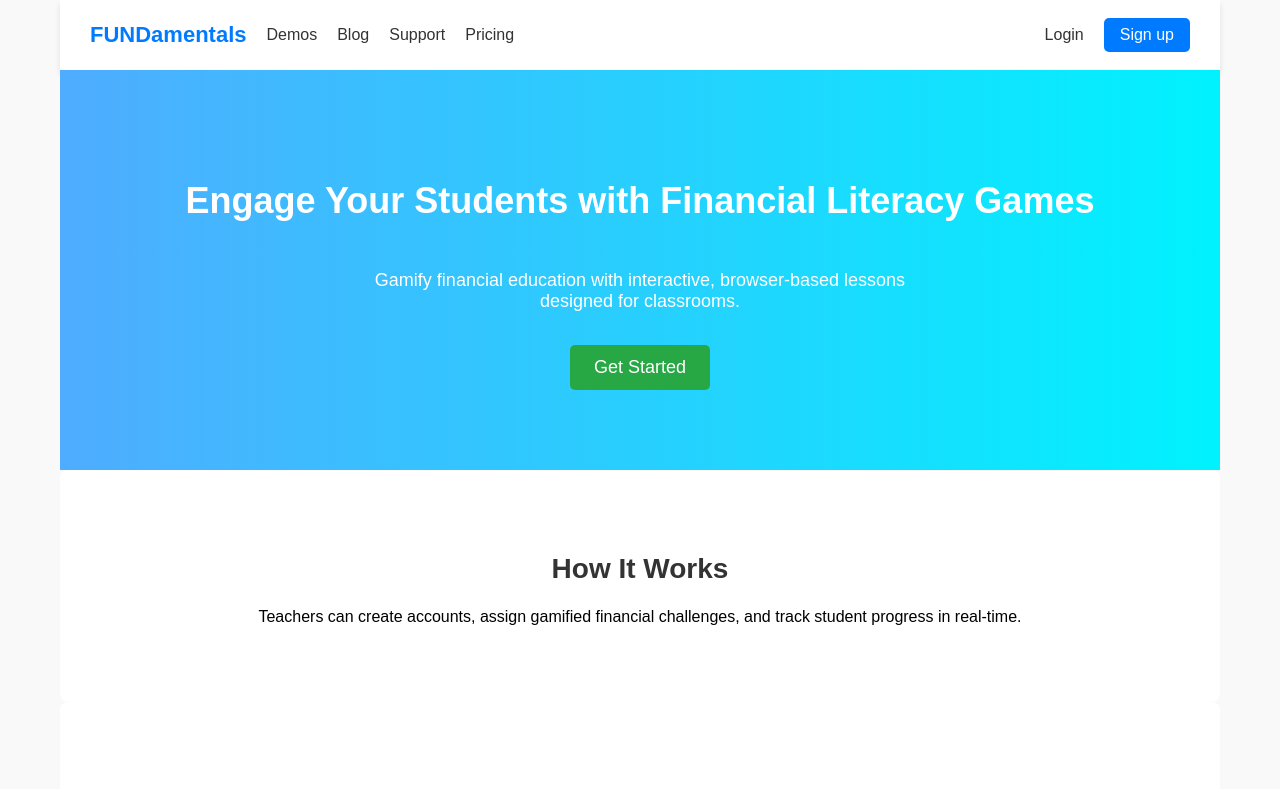
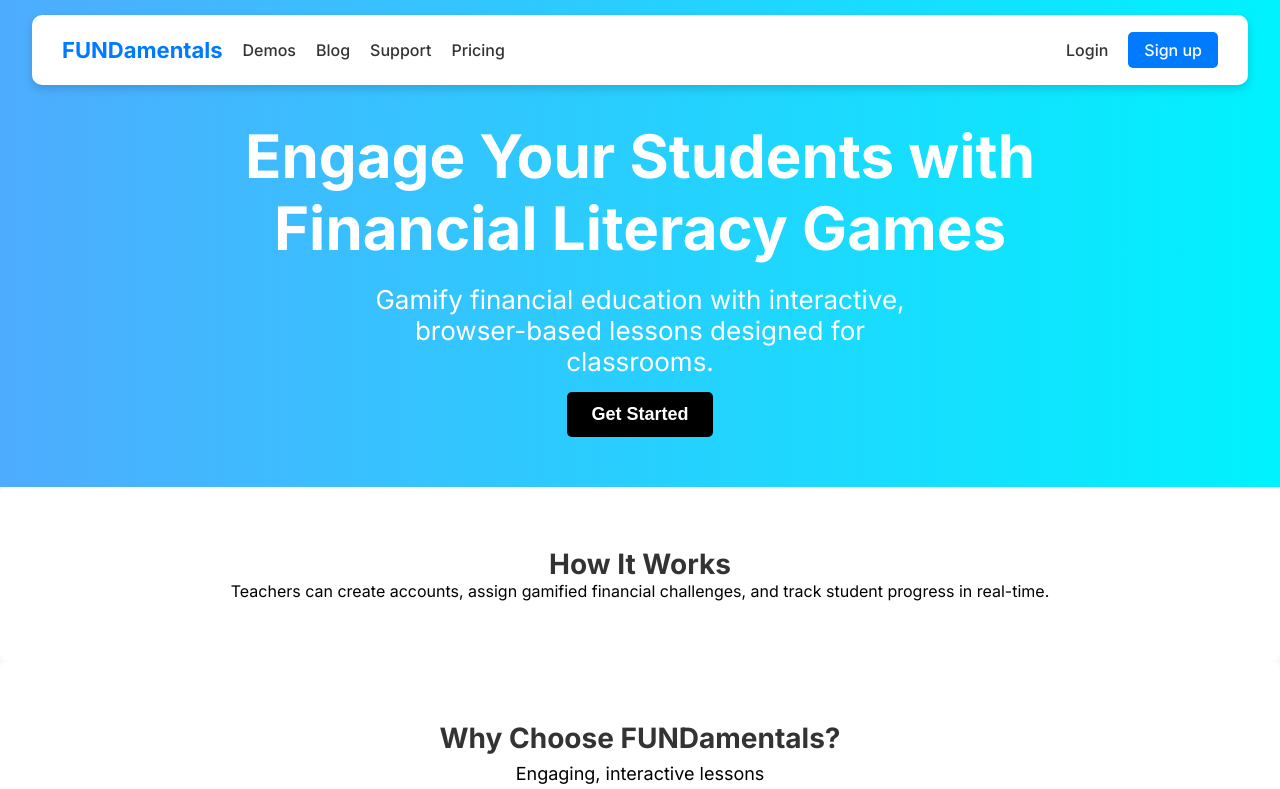
Before and after one commit to JJohnJones/fundamentals-frontend, a React (Create React App) app: page / in a window 1280 px wide. Shown: the top 789 px of the page. Built offline with nearby package versions, Linux system fonts and the light colour scheme.

Commit message:
Working version

```diff
--- a/src/site/main.css
+++ b/src/site/main.css
@@ -1,21 +1,23 @@
 /* General Styles */
+@import url('https://fonts.googleapis.com/css2?family=Inter:ital,opsz,wght@0,14..32,100..900;1,14..32,100..900&display=swap');
+
 * {
-    box-sizing: border-box; /* Ensures padding and border are included in width calculations */
+    box-sizing: border-box;
+    margin: 0;
+    padding: 0;
 }
 
 body {
     margin: 0;
     padding: 0;
-    font-family: 'Arial', sans-serif;
+    font-family: 'Inter', 'Arial', sans-serif;
     background-color: #f9f9f9;
-    overflow-x: hidden; /* Prevents horizontal overflow */
 }
 
 .container {
     width: 100%;
-    max-width: 1200px;
-    margin: 0 auto;
-    padding: 0 20px;
+    margin: 0;
+    padding: 0;
 }
 
 /* Navigation */
@@ -26,12 +28,17 @@ body {
     display: flex;
     justify-content: space-between;
     align-items: center;
-    flex-wrap: wrap; /* Prevents overflow on smaller screens */
-    box-shadow: 0 4px 6px rgba(0, 0, 0, 0.1);
-    width: 100%;
+    flex-wrap: wrap;
+    box-shadow: 0 4px 10px rgba(0, 0, 0, 0.15); /* Stronger shadow for floating effect */
+    border-radius: 10px; /* Rounded corners */
+    position: sticky;
+    top: 15px; /* Detach from the top */
+    margin: 0 auto; /* Center it */
+    max-width: 95%; /* Ensure it doesn’t touch screen edges */
 }
 
-.nav-left, .nav-right {
+
+.nav-left {
     display: flex;
     align-items: center;
     gap: 20px;
@@ -41,7 +48,12 @@ body {
     display: flex;
     align-items: center;
     gap: 20px;
-    flex-wrap: wrap; /* Allows links to move to a new row if needed */
+}
+
+.nav-right {
+    display: flex;
+    align-items: center;
+    gap: 20px;
 }
 
 .nav-link {
@@ -49,7 +61,6 @@ body {
     color: #333;
     font-size: 16px;
     font-weight: 500;
-    white-space: nowrap; /* Prevents breaking of links */
 }
 
 .nav-left-logo {
@@ -79,7 +90,7 @@ body {
     padding: 10px;
 }
 
-/* Responsive Navigation */
+/* Mobile Navigation */
 @media (max-width: 768px) {
     .hamburger {
         display: block;
@@ -112,34 +123,38 @@ body {
 /* Hero Sections */
 .first-hero {
     background: linear-gradient(to right, #4facfe, #00f2fe);
-    height: 400px;
+    height: auto;
     display: flex;
     flex-direction: column;
     align-items: center;
     justify-content: center;
     text-align: center;
     color: white;
-    width: 100%;
+    margin-top: -70px;
+    padding: 100px 0 50px 0;
 }
 
 .first-hero h1 {
-    font-size: 36px;
+    font-size: 60px;
     font-weight: bold;
+    padding: 20px;
+    width: 70%;
 }
 
+
 .first-hero p {
-    font-size: 18px;
+    font-size: 26px;
     max-width: 600px;
-    padding: 0 10px;
 }
 
-/* CTA Button */
 .cta-button {
     margin-top: 15px;
     padding: 12px 24px;
     font-size: 18px;
+    font-weight: bold;
     color: white;
-    background-color: #28a745;
+    background-color: #000000;
+    border: 2px solid white;
     border: none;
     border-radius: 5px;
     cursor: pointer;
@@ -154,8 +169,6 @@ body {
     padding: 60px 20px;
     background-color: white;
     text-align: center;
-    max-width: 100%;
-    margin: 0 auto;
     border-radius: 8px;
 }
 
@@ -181,8 +194,6 @@ ul li {
     padding: 20px;
     display: flex;
     justify-content: space-between;
-    flex-wrap: wrap; /* Allows the footer to adjust to screen width */
-    width: 100%;
 }
 
 .footer a {
--- a/src/site/main.js
+++ b/src/site/main.js
@@ -5,10 +5,10 @@ const Main = () => {
 
     return (
         <div className="container">
-            <nav className="nav">
+            <nav className={`nav ${menuOpen ? "expanded" : ""}`}>
                 <div className="nav-left">
                     <a href="#" className="nav-link nav-left-logo">FUNDamentals</a>
-                    <div className={`nav-links ${menuOpen ? "open" : ""}`}>
+                    <div className="nav-links">
                         <a href="#" className="nav-link nav-left-link">Demos</a>
                         <a href="#" className="nav-link nav-left-link">Blog</a>
                         <a href="#" className="nav-link nav-left-link">Support</a>
```
